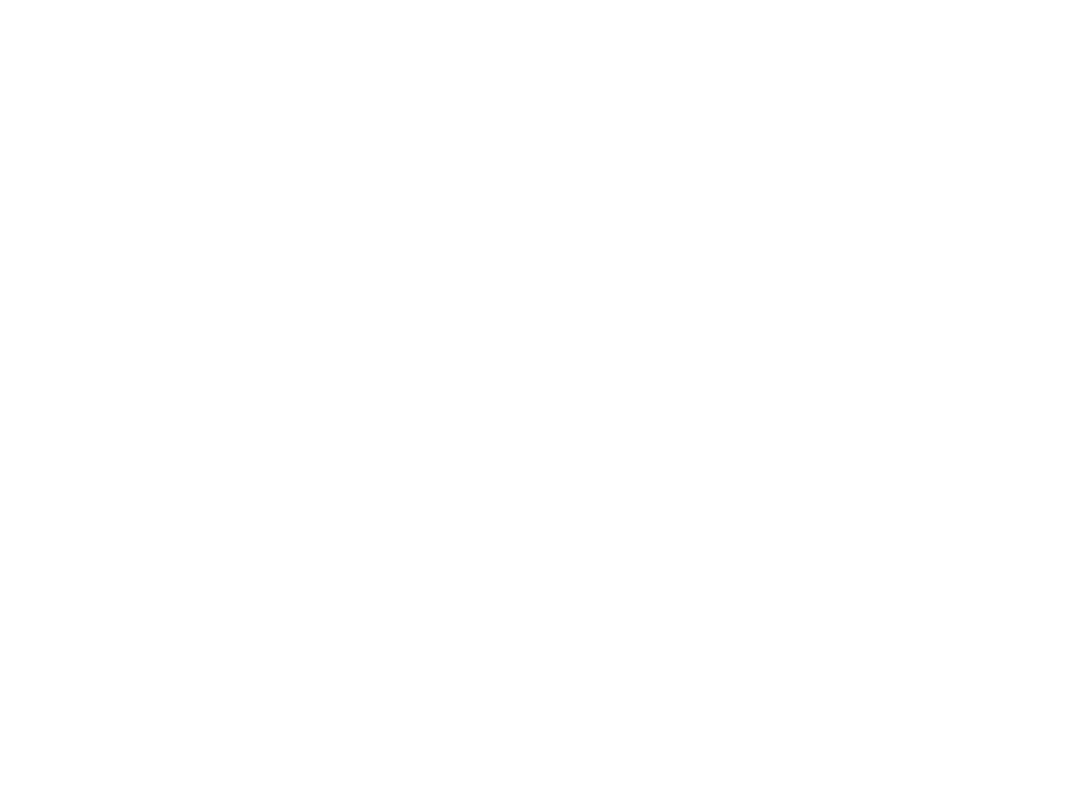
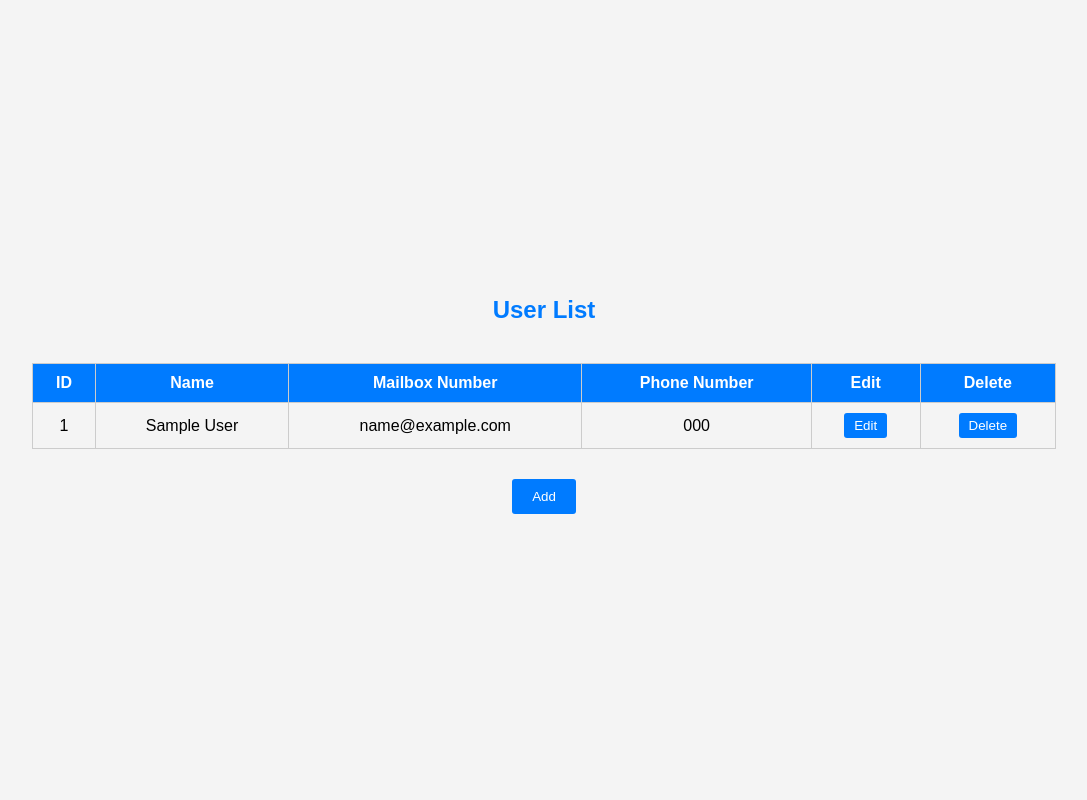
Before and after one commit to IshayEzagouri/MailBox_PHP, a PHP site: page /homePage.php in a window 1280 px wide. Before the commit the part shown is empty. Shown: the whole page, without its empty margins (96-1183 px from the left). Run offline with PHP 8.4, Linux system fonts and the light colour scheme; tables that the repository leaves empty or names only in its code hold one stand-in row (values such as "Sample post").

Commit message:
read and delete created. xss defence and csrf defence added for what's been written so far.

```diff
--- /dev/null
+++ b/brain.php
@@ -0,0 +1,54 @@
+<?php
+
+
+class brain {
+    private $mysql;
+
+    function __construct($conn) {
+        $this->mysql = $conn;
+    }
+
+    public function CreateUser($params) {
+        $name = isset($params['name']) ? $params['name'] : "";
+        $mailbox_number = isset($params['mailbox_number']) ? $params['mailbox_number'] : "";
+        $phone_number = isset($params['phone_number']) ? $params['phone_number'] : "";
+
+        $q = "INSERT INTO `users` (name, mailbox_number, phone_number) VALUES ('$name', '$mailbox_number', '$phone_number')";
+        $result = mysqli_query($this->mysql, $q);
+        return $result;
+    }
+
+    public function UpdateUser($params) {
+        $id = isset($params['id']) ? $params['id'] : -1;
+        $name = isset($params['name']) ? $params['name'] : "";
+        $mailbox_number = isset($params['mailbox_number']) ? $params['mailbox_number'] : "";
+        $phone_number = isset($params['phone_number']) ? $params['phone_number'] : "";
+
+        if ($id > 0) {
+            $q = "UPDATE `users` SET ";
+            $q .= "name='$name', ";
+            $q .= "mailbox_number='$mailbox_number', ";
+            $q .= "phone_number='$phone_number' ";
+            $q .= "WHERE id=$id";
+            $result = mysqli_query($this->mysql, $q);
+            return $result;
+        }
+    }
+
+    public function GetUser($id) {
+        $q = "SELECT * FROM `users` WHERE id=$id";
+        $result = mysqli_query($this->mysql, $q);
+        return mysqli_fetch_assoc($result);
+    }
+
+    public function DeleteUser($id) {
+        $q = "DELETE FROM `users` WHERE id=$id";
+        $result = mysqli_query($this->mysql, $q);
+
+        if ($result) {
+            return true;
+        } else {
+            return false;
+        }
+    }
+}
--- a/homePage.php
+++ b/homePage.php
@@ -0,0 +1,153 @@
+<?php
+
+session_start();
+if (!isset($_SESSION['csrf_token'])) {
+    $_SESSION['csrf_token'] = bin2hex(random_bytes(32));
+}
+
+include "mysql_conn.php";
+include "brain.php";
+
+$mysql_obj = new mysql_conn();
+$mysql = $mysql_obj->GetConn();
+$brain_obj = new Brain($mysql);
+
+if (isset($_POST['delete']) && isset($_POST['id'])) {
+    if (isset($_POST['csrf_token']) && $_POST['csrf_token'] === $_SESSION['csrf_token']) {
+        $user_id = $_POST['id'];
+
+        $deleted = $brain_obj->DeleteUser($user_id);
+
+        if ($deleted) {
+            header("location: homePage.php");
+        } else {
+            echo "Error deleting user.";
+        }
+    } else {
+        echo "token validation failed.";
+    }
+}
+
+$sql = "SELECT * FROM users";
+$result = mysqli_query($mysql, $sql);
+?>
+
+<!DOCTYPE html>
+<html lang="en">
+<head>
+    <meta charset="UTF-8">
+    <meta name="viewport" content="width=device-width, initial-scale=1.0">
+    <title>Home Page</title>
+    <style>
+        body {
+            font-family: Arial, sans-serif;
+            background-color: #f4f4f4;
+            margin: 0;
+            padding: 0;
+            display: flex;
+            flex-direction: column;
+            justify-content: center;
+            align-items: center;
+            height: 100vh;
+        }
+
+        h2 {
+            color: #007BFF;
+        }
+
+        table {
+            width: 80%;
+            border-collapse: collapse;
+            margin: 20px 0;
+        }
+
+        table, th, td {
+            border: 1px solid #ccc;
+        }
+
+        th, td {
+            padding: 10px;
+            text-align: center;
+        }
+
+        th {
+            background-color: #007BFF;
+            color: #fff;
+        }
+
+        tr:nth-child(even) {
+            background-color: #f2f2f2;
+        }
+
+        td button {
+            background-color: #007BFF;
+            color: #fff;
+            border: none;
+            border-radius: 3px;
+            padding: 5px 10px;
+            cursor: pointer;
+        }
+
+        .center-form {
+            display: flex;
+            align-items: center;
+            margin: 10px 0;
+        }
+
+        .center-form button {
+            margin: 0 10px;
+            background-color: #007BFF;
+            color: #fff;
+            border: none;
+            border-radius: 3px;
+            padding: 10px 20px;
+            cursor: pointer;
+        }
+
+        input[type="number"] {
+            padding: 10px;
+            border: 1px solid #ccc;
+            border-radius: 3px;
+            font-size: 16px;
+        }
+    </style>
+</head>
+<body>
+    <h2>User List</h2>
+
+    <table>
+        <thead>
+            <tr>
+                <th>ID</th>
+                <th>Name</th>
+                <th>Mailbox Number</th>
+                <th>Phone Number</th>
+                <th>Edit</th>
+                <th>Delete</th>
+            </tr>
+        </thead>
+        <tbody>
+            <?php while ($row = mysqli_fetch_assoc($result)) : ?>
+                <tr>
+                    <td><?php echo htmlspecialchars($row['id']); ?></td> <!-- xss -->
+                    <td><?php echo htmlspecialchars($row['name']); ?></td> <!-- xss -->
+                    <td><?php echo htmlspecialchars($row['mailbox_number']); ?></td><!-- xss -->
+                    <td><?php echo htmlspecialchars($row['phone_number']); ?></td><!-- xss -->
+                    <td><button>Edit</button></td>
+                    <td>
+                        <form method="post" action="homePage.php">
+                            <input type="hidden" name="id" value="<?php echo $row['id']; ?>">
+                            <input type="hidden" name="csrf_token" value="<?php echo $_SESSION['csrf_token']; ?>">
+                            <button type="submit" name="delete">Delete</button>
+                        </form>
+                    </td>
+                </tr>
+            <?php endwhile; ?>
+        </tbody>
+    </table>
+
+    <div class="center-form">
+        <button>Add</button>
+    </div>
+</body>
+</html>
--- a/login.php
+++ b/login.php
@@ -8,7 +8,7 @@
 
 $rightPass = "AAA";
 
-$maxLoginAttempts = 5;
+$maxLoginAttempts = 5; //brute force
 $lockoutDuration = 1800;
 if (isset($_SESSION['lockout_time']) && time() - $_SESSION['lockout_time'] < $lockoutDuration) {
     echo "Your account is locked. Please try again later.";
```
Also changed, not shown: class_users.php (deleted, +0 -11 lines), edit_Table.php (added).
